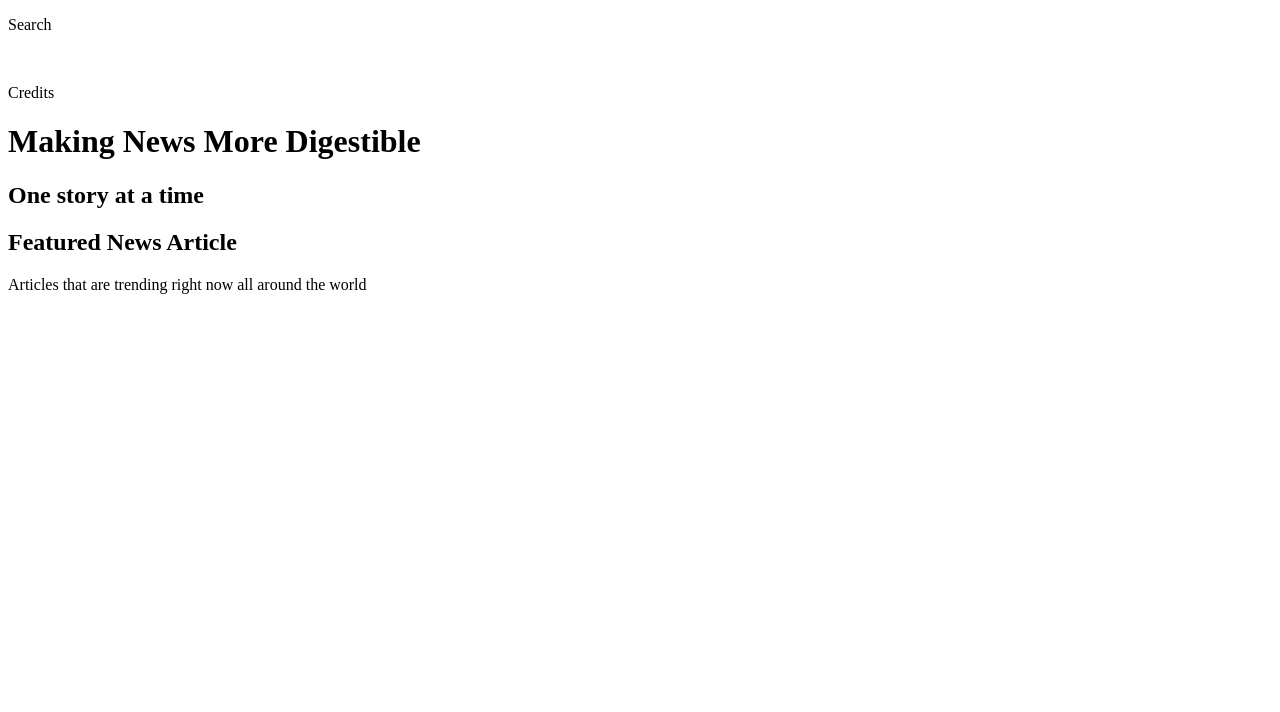
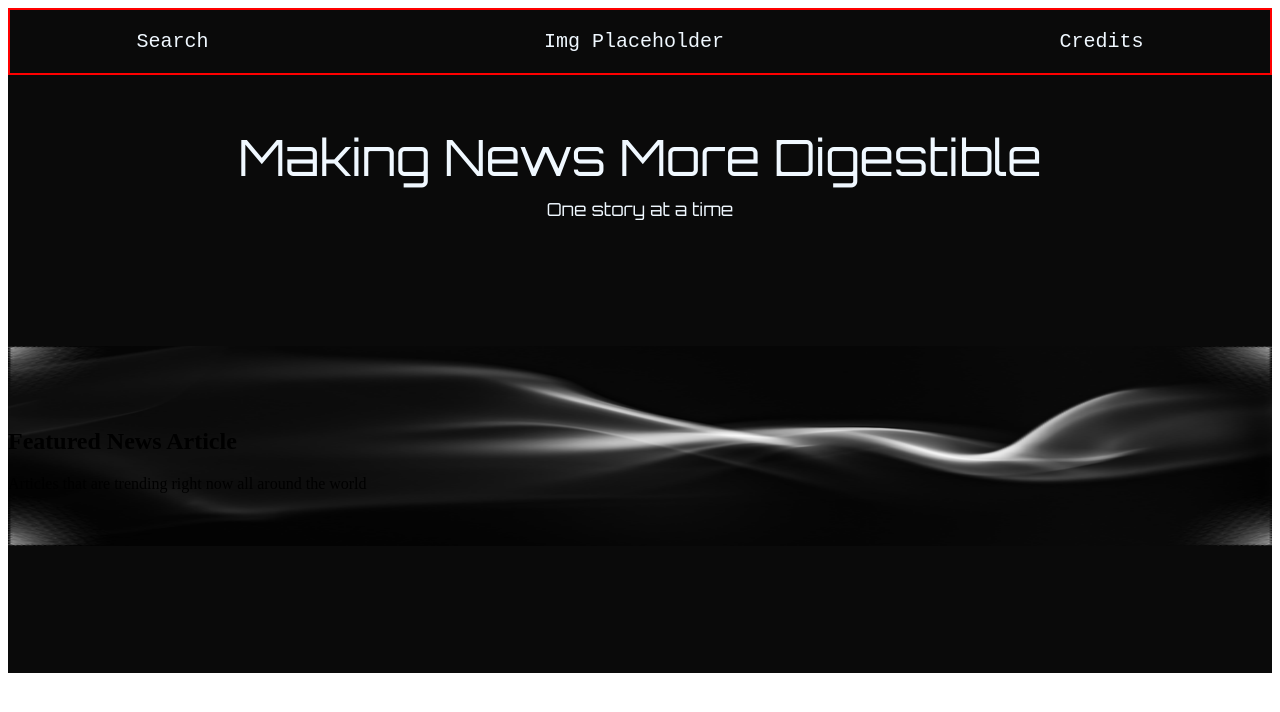
Before and after one commit to cheesydoritos08/congress-app, a plain HTML site: page index.html in a window 1280 px wide. Drawn offline with Linux system fonts and the light colour scheme; a web font is replaced by a local one.

Commit message:
Add credits page and more designs
Designs were improved upon and a foler for images was created.
Also, a page for  credits for all the designs used was added too.

```diff
--- a/LandingPageStyleSheet.css
+++ b/LandingPageStyleSheet.css
@@ -0,0 +1,56 @@
+#first-container {
+    background-color:#0a0a0a;
+    color: aliceblue;
+    font-family: 'Iceland', 'Courier New', Courier, monospace;
+}
+
+#header {
+    display: flex;
+    border: red solid 2px;
+    margin: 0px;
+    padding: 0px 10%;
+    font-size: 20px;
+}
+
+#header li {
+    display: flex;
+    padding: 0px;
+    margin: 0px;
+    width: 100%;
+    justify-content: space-between;
+    text-decoration: none;
+}
+
+#header li ul {
+    padding: 0px;
+}
+#first-container {
+    height: 50vh;
+}
+
+h1 {
+    display: flex;
+    justify-content: center;
+    margin: 0;
+    font-size: 50px;
+    font-weight: 400;
+    padding: 1em 0 0 0;
+    font-family: 'Orbitron', 'Courier New', Courier, monospace;
+}
+
+#first-container h2 {
+    display: flex;
+    padding: 0;
+    margin: 10px 0 0 0;
+    font-family: 'Orbitron', 'Courier New', Courier, monospace;
+    font-size: 18px;
+    font-weight: 100;
+    justify-content: center;
+}
+
+#first-container img {
+    background-color: #0a0a0a;
+    width: 100%;
+    height: 50%;
+    padding: 10% 0;
+}
--- a/index.html
+++ b/index.html
@@ -4,17 +4,29 @@
     <meta charset="UTF-8">
     <meta name="viewport" content="width=device-width, initial-scale=1.0">
     <title>Document</title>
+    <!-- Fonts -->
+    <link rel="preconnect" href="https://fonts.googleapis.com">
+    <link rel="preconnect" href="https://fonts.gstatic.com" crossorigin>
+    <link href="https://fonts.googleapis.com/css2?family=Iceland&family=Orbitron:wght@400..900&display=swap" rel="stylesheet">
+    <link rel="preconnect" href="https://fonts.googleapis.com">
+    <link rel="preconnect" href="https://fonts.gstatic.com" crossorigin>
+    <link href="https://fonts.googleapis.com/css2?family=Iceland&display=swap" rel="stylesheet">
+    <!-- End -->
     <link rel="stylesheet" href="LandingPageStyleSheet.css">
 </head>
 <body>
     <div id="first-container">
         <div id="header">
-            <p>Search</p>
-            <img src = "">
-            <p>Credits</p>
+            <li>
+                <ul>Search</ul>
+                <ul>Img Placeholder</ul>
+                <ul><a href="file: ./credits.html"></a>Credits</ul>
+            </li>
         </div>
-        <h1>Making News More Digestible</h1>
+        <h1>Making News More
+            Digestible</h1>
         <h2>One story at a time</h2>
+        <img src="imgs/Untitled design.png">
     </div>
     <div id="second-container">
         <h2>Featured News Article</h2>
@@ -25,5 +37,6 @@
             <div class="featured-article"></div>
         </div>
     </div>
+    <div id="footer"></div>
 </body>
 </html>
```
Also changed, not shown: credits.html (added, +13 -0 lines), imgs/Untitled design.png (added), imgs/advertising.png (added).
